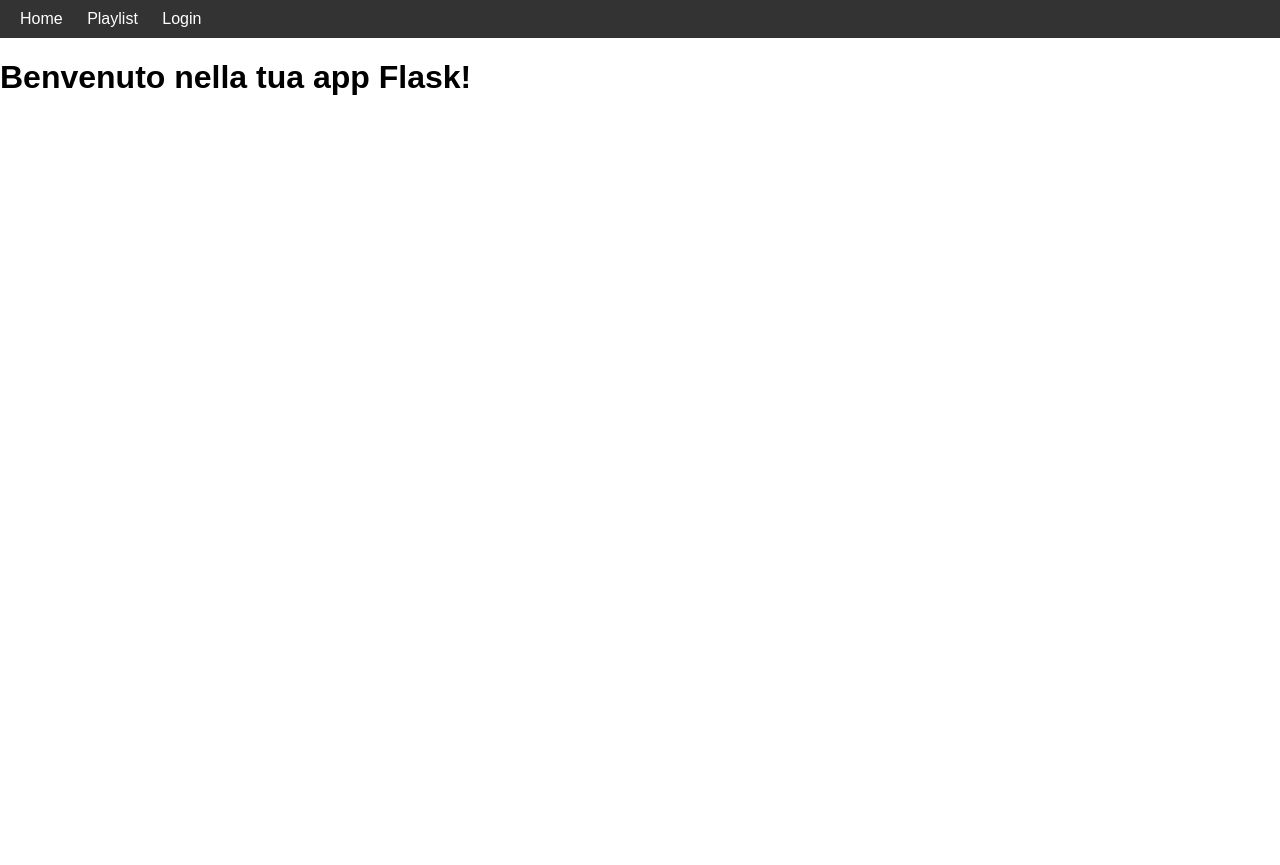
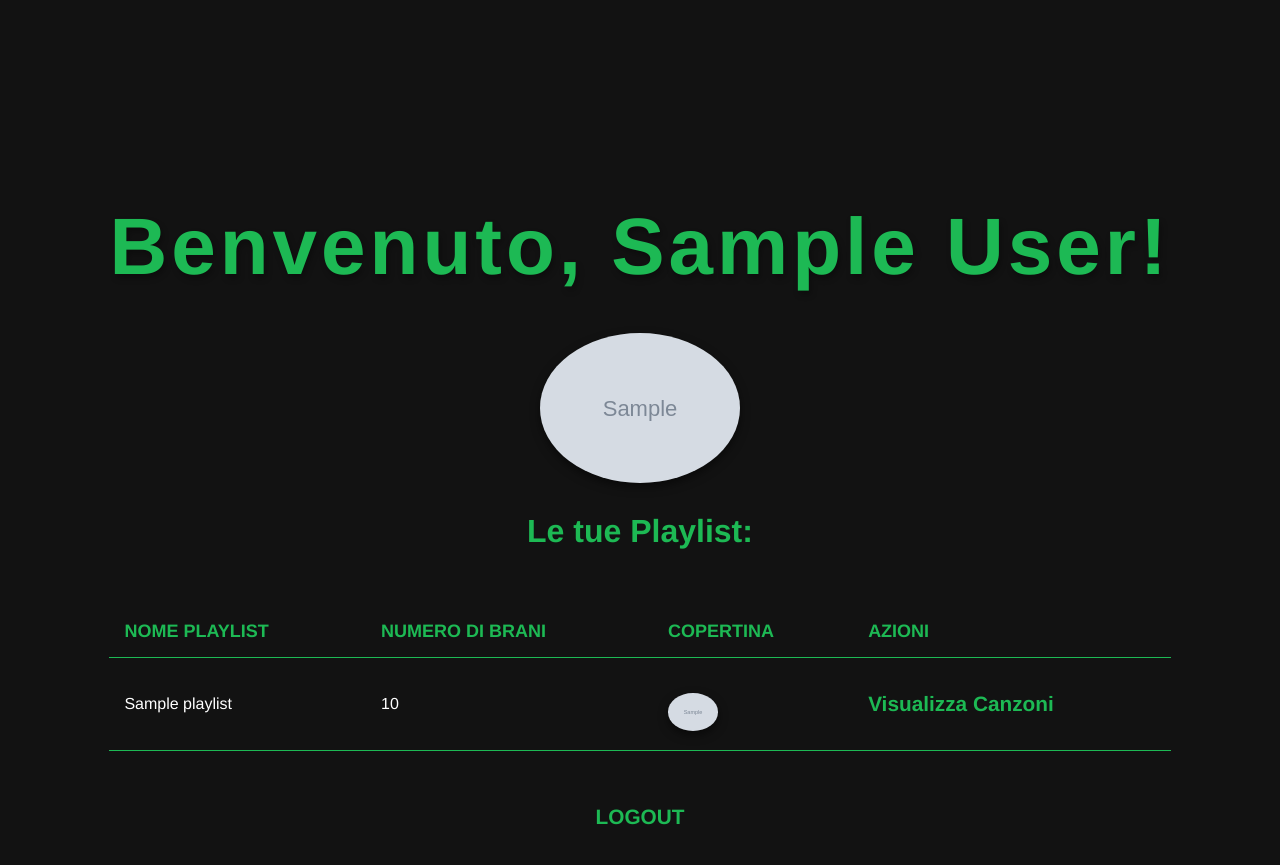
Before and after one commit to minasi-luca/spotipy-refactoring, a Flask app: template templates/home.html in a window 1280 px wide. Before the commit the page ends 800 px from the top, so only its background shows below. Run offline with Flask 3, Linux system fonts and the light colour scheme; the template is opened without the code that fills it: most values are stand-ins (such as "Sample title", 1, 10 or a date in 2020).

Commit message:
tutto finito(grazie prof per la pazienza)

```diff
--- a/app.py
+++ b/app.py
@@ -2,16 +2,10 @@ from flask import Flask
 from blueprints.auth import auth_bp
 from blueprints.home import home_bp
 
-def create_app():
-    app = Flask(__name__)
-    app.config['SECRET_KEY'] = 'tua_chiave_segreta'
+app = Flask(__name__)
+app.secret_key = 'chiave per session'
 
-    # Registra i Blueprint
-    app.register_blueprint(auth_bp, url_prefix='/auth')
-    app.register_blueprint(home_bp)
+app.register_blueprint(auth_bp)
+app.register_blueprint(home_bp)
 
-    return app
-
-if __name__ == '__main__':
-    app = create_app()
-    app.run(debug=True)
+app.run(debug=True)
--- a/static/css/style.css
+++ /dev/null
@@ -1,16 +0,0 @@
-body {
-    font-family: Arial, sans-serif;
-    margin: 0;
-    padding: 0;
-}
-
-nav {
-    background-color: #333;
-    padding: 10px;
-}
-
-nav a {
-    color: white;
-    text-decoration: none;
-    margin: 10px;
-}
--- /dev/null
+++ b/static/home.css
@@ -0,0 +1,122 @@
+/* spotify-style.css */
+body {
+    background-color: #121212; /* Sfondo scuro tipico di Spotify */
+    color: #FFFFFF; /* Testo chiaro */
+    font-family: 'Circular', 'Helvetica Neue', 'Arial', sans-serif; /* Font moderno */
+    margin: 0;
+    padding: 0;
+    display: flex;
+    flex-direction: column;
+    align-items: center;
+    justify-content: center;
+    height: 100vh;
+    text-align: center;
+}
+
+h1 {
+    font-size: 2.5rem;
+    margin-bottom: 20px;
+    color: #1DB954; /* Verde tipico di Spotify */
+    transition: transform 0.3s ease, color 0.3s ease; /* Transizione per animazioni */
+}
+
+/* Effetto dinamico al passaggio del mouse */
+h1:hover {
+    transform: scale(1.1); /* Leggera espansione */
+    color: #1ED760; /* Colore leggermente più chiaro al passaggio del mouse */
+}
+
+img {
+    border-radius: 50%; /* Immagine circolare */
+    box-shadow: 0 4px 10px rgba(0, 0, 0, 0.5); /* Ombra per evidenziare l'immagine */
+    margin-top: 20px;
+    transition: transform 0.3s ease; /* Transizione per effetto hover */
+}
+
+/* Effetto dinamico sull'immagine al passaggio del mouse */
+img:hover {
+    transform: scale(1.05); /* Leggera espansione dell'immagine */
+}
+
+a {
+    color: #1DB954; /* Colore verde tipico di Spotify */
+    text-decoration: none;
+    font-weight: bold;
+    transition: color 0.3s ease; /* Transizione sul colore */
+}
+
+a:hover {
+    color: #1ED760; /* Colore leggermente più chiaro al passaggio del mouse */
+    text-decoration: underline; /* Linea sotto al passaggio del mouse */
+}
+
+.Jumbotron h1 {
+    color: #1DB954; /* Verde tipico di Spotify */
+    font-size: 5em;
+    font-weight: bold;
+    text-align: center;
+    padding-top: 20%;
+    z-index: 2;
+    position: relative;
+    text-shadow: 2px 4px 6px rgba(0, 0, 0, 0.3);
+    letter-spacing: 0.05em;
+    animation: fadeIn 1.5s ease-in-out;
+  }
+
+  @keyframes fadeIn {
+    from {
+        opacity: 0;
+        transform: translateY(20px);
+    }
+    to {
+        opacity: 1;
+        transform: translateY(0px);
+    }
+  }
+
+@media (max-width: 400px) {
+    .Jumbotron h1 {
+        font-size: 2em;
+    }
+}
+
+h2 {
+    font-size: 2rem;
+    margin-bottom: 20px;
+    color: #1DB954; /* Verde tipico di Spotify */
+    transition: transform 0.3s ease, color 0.3s ease; /* Transizione per animazioni */
+}
+
+li {
+    font-size: 1rem;
+    margin-bottom: 20px;
+    color: #1DB954; /* Verde tipico di Spotify */
+    transition: transform 0.3s ease, color 0.3s ease; /* Transizione per animazioni */
+}
+
+a {
+    font-size: 1.3rem;
+    margin-bottom: 20px;
+    color: #1DB954; /* Verde tipico di Spotify */
+    transition: transform 0.3s ease, color 0.3s ease; /* Transizione per animazioni */
+}
+
+table {
+    width: 100%;
+    border-collapse: collapse;
+}
+
+th, td {
+    padding: 15px;  /* Aggiunge spazio dentro le celle */
+    text-align: left;
+    border-bottom: 1px solid #1DB954;
+
+}
+
+th {
+    background-color: #121212; /* Sfondo scuro tipico di Spotify */
+    font-size: 18px;
+    text-transform: uppercase;
+    color: #1DB954; /* Verde tipico di Spotify */
+
+}
--- a/templates/base.html
+++ b/templates/base.html
@@ -4,7 +4,7 @@
     <meta charset="UTF-8">
     <meta name="viewport" content="width=device-width, initial-scale=1.0">
     <title>{% block title %}Flask App{% endblock %}</title>
-    <link rel="stylesheet" href="{{ url_for('static', filename='css/style.css') }}">
+    <link rel="stylesheet" href="{{ url_for('static', filename='home.css') }}">
 </head>
 <body>
     <nav>
--- a/templates/home.html
+++ b/templates/home.html
@@ -1,7 +1,59 @@
-{% extends "base.html" %}
+<!DOCTYPE html>
+<html lang="it">
+<head>
+    <meta charset="UTF-8">
+    <meta name="viewport" content="width=device-width, initial-scale=1.0">
+    <link rel="stylesheet" href="{{ url_for('static', filename='home.css') }}">
+    <title>Home</title>
+</head>
+<body>
+    <div class="Jumbotron">
+        <h1 align="center">Benvenuto, {{ user_info['display_name'] }}!</h1>
 
-{% block title %}Home{% endblock %}
+        {% if user_info['images'] %}
+            <img src="{{ user_info['images'][0]['url'] }}" width="200">
+        {% endif %}
 
-{% block content %}
-    <h1>Benvenuto nella tua app Flask!</h1>
-{% endblock %}
+        <br>
+
+        <h2>Le tue Playlist:</h2>
+        <br><br>
+        {% if playlists %}
+            <table>
+                <thead>
+                    <tr>
+                        <th>Nome Playlist</th>
+                        <th>Numero di Brani</th>
+                        <th>Copertina</th>
+                        <th>Azioni</th>
+                    </tr>
+                </thead>
+                <tbody>
+                    {% for playlist in playlists %}
+                        <tr>
+                            <td>{{ playlist['name'] }}</td>
+                            <td>{{ playlist['tracks']['total'] }}</td>
+                            <td>
+                                {% if playlist['images'] %}
+                                    <img src="{{ playlist['images'][0]['url'] }}" width="50" alt="Copertina playlist">
+                                {% else %}
+                                    Nessuna immagine
+                                {% endif %}
+                            </td>
+                            <td>
+                                <a href="/view_songs/{{ playlist['id'] }}">Visualizza Canzoni</a>
+                            </td>
+                        </tr>
+                    {% endfor %}
+                </tbody>
+            </table>
+        {% else %}
+            <p>Non hai playlist disponibili.</p>
+        {% endif %}
+        <br>
+        <br><br>
+        <a href="{{ url_for('auth.logout') }}">LOGOUT</a>
+        <br><br><br>
+    </div>
+</body>
+</html>
```
Also changed, not shown: blueprints/auth.py (+15 -4 lines), blueprints/home.py (+28 -7 lines), services/spotify_oauth.py (+16 -19 lines), templates/playlist.html (+42 -5 lines), .gitpod.yml (added), 1 other file.
